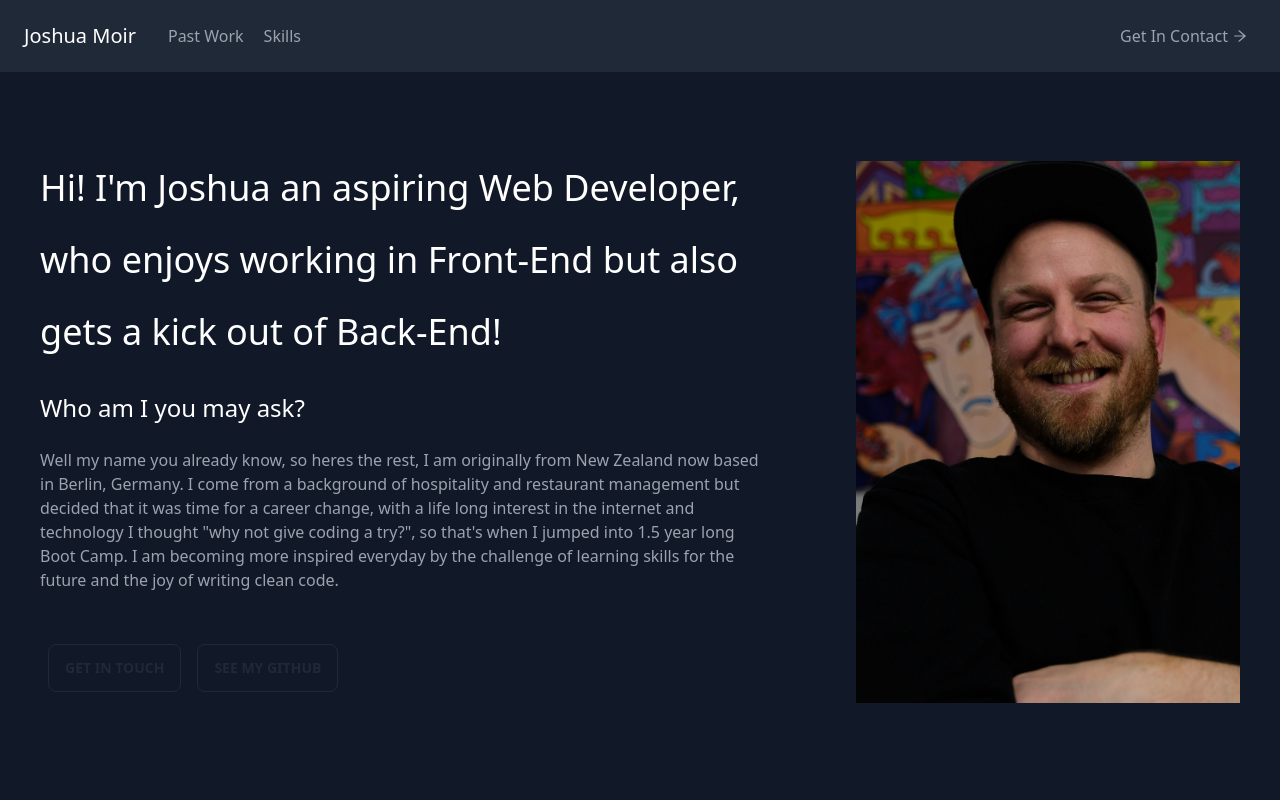
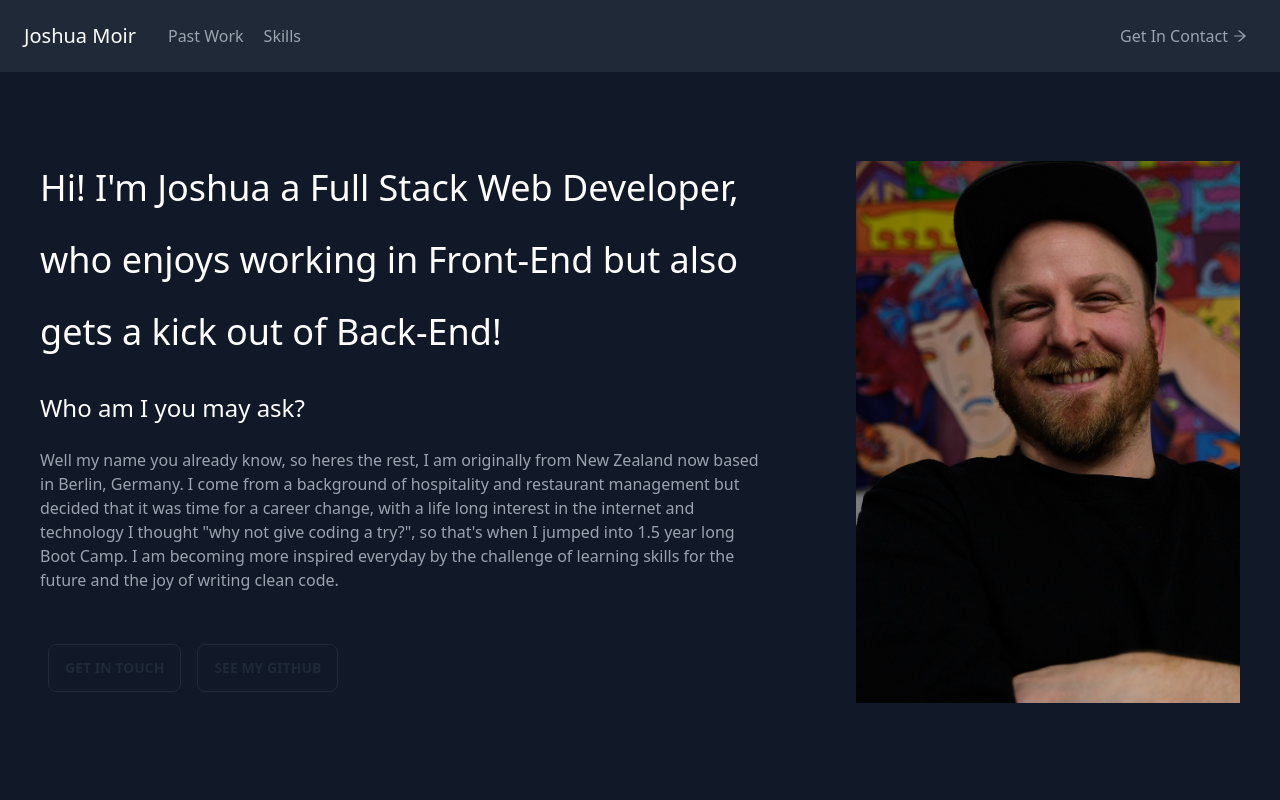
Before and after one commit to j-d-m/my-portfolio, a React (Create React App) app: page / in a window 1280 px wide. Shown: the top 800 px of the page. Built offline with nearby package versions, Linux system fonts and the light colour scheme.

Commit message:
changed some text

```diff
--- a/src/Components/About.js
+++ b/src/Components/About.js
@@ -7,7 +7,7 @@ export default function About() {
       <div className="container mx-auto flex px-10 py-20 md:flex-row flex-col items-center">
         <div className="lg:flex-grow md:w-1/2 lg:pr-24 md:pr-16 flex flex-col md:items-start md:text-left mb-16 md:mb-0 items-center">
           <h1 className="title-font sm:text-4x1 text-4xl mb-4 font-medium text-white leading-loose">
-            Hi! I'm Joshua an aspiring Web Developer,
+            Hi! I'm Joshua a Full Stack Web Developer,
             <br className="hidden lg:inline-block" /> who enjoys working in
             Front-End but also gets a kick out of Back-End!
           </h1>
```
